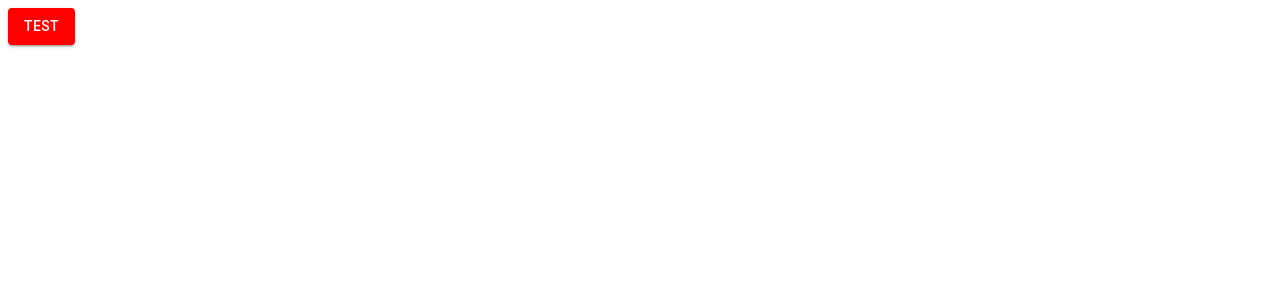
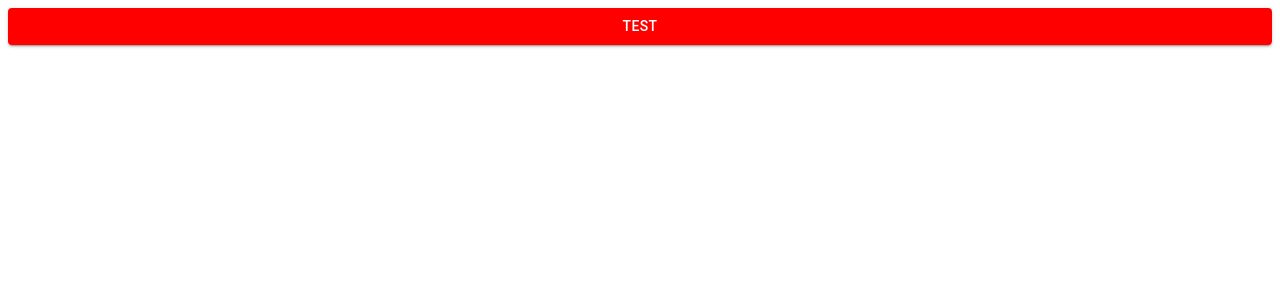
Before and after one commit to Mostafa-HEH/ai-social-support, a React (Vite) app: page / in a window 1280 px wide. Shown: the top 300 px of the page. Built offline with nearby package versions, Linux system fonts and the light colour scheme.

Commit message:
feat: initial react hook form

```diff
--- a/package.json
+++ b/package.json
@@ -12,10 +12,13 @@
   "dependencies": {
     "@emotion/react": "^11.14.0",
     "@emotion/styled": "^11.14.1",
+    "@hookform/resolvers": "^5.2.2",
     "@mui/material": "^7.3.7",
     "react": "^19.2.0",
     "react-dom": "^19.2.0",
-    "react-router-dom": "^7.13.0"
+    "react-hook-form": "^7.71.1",
+    "react-router-dom": "^7.13.0",
+    "zod": "^4.3.6"
   },
   "devDependencies": {
     "@eslint/js": "^9.39.1",
--- /dev/null
+++ b/src/features/SupportForm/utils/steps.ts
@@ -0,0 +1,5 @@
+export const FORM_STEPS = [
+  { id: 1, label: "Personal Information" },
+  { id: 2, label: "Family & Financial Info" },
+  { id: 3, label: "Situation Descriptions" },
+];
--- /dev/null
+++ b/src/features/SupportForm/validations/formValidations.ts
@@ -0,0 +1,4 @@
+import z from "zod";
+
+export const UserForm = z.object({});
+export type UserFormValues = z.infer<typeof UserForm>;
--- a/src/features/SupportForm/views/SupportForm.tsx
+++ b/src/features/SupportForm/views/SupportForm.tsx
@@ -1,10 +1,22 @@
-import { Button } from "@mui/material";
+import { Button, Stack } from "@mui/material";
+import { useForm } from "react-hook-form";
+import { UserForm, type UserFormValues } from "../validations/formValidations";
+import { zodResolver } from "@hookform/resolvers/zod";
 
 const SupportForm = () => {
+  const { handleSubmit } = useForm<UserFormValues>({
+    resolver: zodResolver(UserForm),
+    mode: "all",
+  });
+
+  const onSubmit = (data: UserFormValues) => {
+    console.log(data);
+  };
+
   return (
-    <>
+    <Stack component="form" onSubmit={handleSubmit(onSubmit)}>
       <Button variant="contained">test</Button>
-    </>
+    </Stack>
   );
 };
 
```
Also changed, not shown: 1 other file (tests, documents, lock files or other folders).
